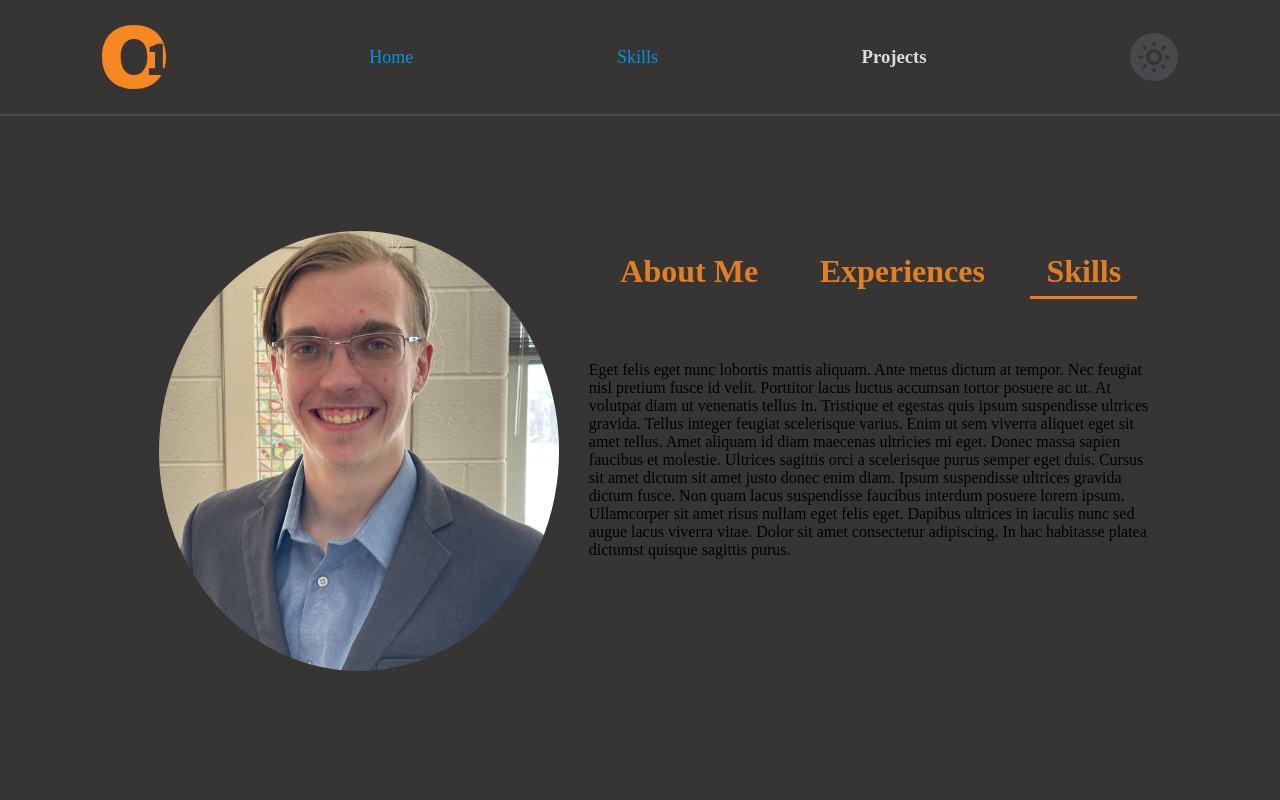
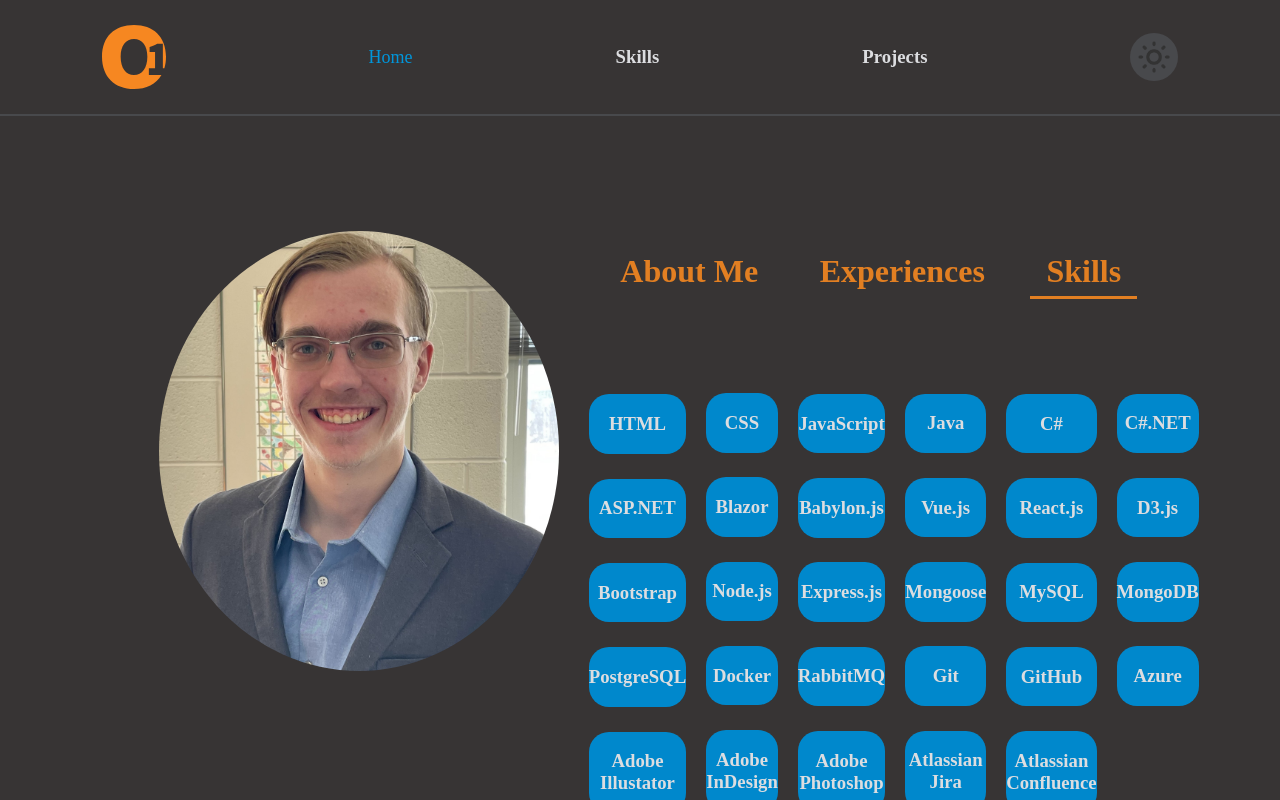
Before and after one commit to owood34/React_Website, a React (Create React App) app: page /projects in a window 1280 px wide. Both pictures are taken after a click on the element "Skills". Shown: the top 800 px of the page. Built offline with nearby package versions, Linux system fonts and the light colour scheme.

Commit message:
Created Skills

```diff
--- a/src/App.js
+++ b/src/App.js
@@ -1,10 +1,8 @@
-import { Route, Routes } from 'react-router-dom';
 import { useState, useRef } from 'react'
 import './css/themes/colors.css'
 import './css/themes/dark.css';
 import Navbar from './component/elements/Navbar.js';
 import Landing from './component/pages/Landing.js';
-import Skills from './component/pages/Skills.js';
 import Projects from './component/pages/Projects.js';
 import Footer from './component/elements/Footer.js';
 
@@ -13,10 +11,11 @@ const option = localStorage.getItem("option") || "dark";
 const App = () => {
   const [mode, setMode] = useState(option);
   const projectsRef = useRef(null);
+  const skillRef = useRef(null)
   return (
     <div className={mode}>
-      <Navbar option={option} state={setMode} refs={projectsRef}/>
-      <Landing/>
+      <Navbar option={option} state={setMode} refs={[projectsRef, skillRef]}/>
+      <Landing ref={skillRef}/>
       <Projects ref={projectsRef}/>
       <Footer/>
     </div>
--- a/src/component/elements/Navbar.js
+++ b/src/component/elements/Navbar.js
@@ -19,6 +19,7 @@ const Navbar = ({ option, state, refs }) => {
         setMode(newMode);
         state(newMode);
         changeDisplay(mode);
+        localStorage.setItem("option", newMode);
     }
 
     const scrollTo = (ref) => window.scrollTo({ top: ref.current.offsetTop, behavior: 'smooth'});
@@ -27,8 +28,8 @@ const Navbar = ({ option, state, refs }) => {
         <nav>
             <img src={logo} />
             <Link to="/"> Home </Link>
-            <Link to="/skills"> Skills </Link>
-            <h3 onClick={() => scrollTo(refs)}> Projects </h3>
+            <h3 onClick={() => scrollTo(refs[1])}> Skills </h3>
+            <h3 onClick={() => scrollTo(refs[0])}> Projects </h3>
             <img src={changeDisplay(mode)} className="changeDisplay" onClick={() => updateDisplay()} />
         </nav>
     );
--- a/src/component/elements/Skill.js
+++ b/src/component/elements/Skill.js
@@ -0,0 +1,11 @@
+import '../../css/elements/Skill.css';
+
+const Skill = ({ name }) => {
+    return (
+        <div className="skillCard">
+            <h3> {name} </h3>
+        </div>
+    )
+}
+
+export default Skill;
--- a/src/component/pages/Landing.js
+++ b/src/component/pages/Landing.js
@@ -1,18 +1,19 @@
-import { useRef, useState } from 'react';
+import { useRef, useState, forwardRef } from 'react';
 import photo from '../../images/professional_photo.jpg';
 import AboutMe from '../elements/AboutMe.js';
+import Skills from '../pages/Skills.js';
 import "../../css/pages/Landing.css";
 import Experiences from '../elements/Experiences.js';
 
-const Landing = () => {
+const Landing = forwardRef(({}, ref) => {
     const infoList = [
         <AboutMe/>,
         <Experiences/>,
-        "Eget felis eget nunc lobortis mattis aliquam. Ante metus dictum at tempor. Nec feugiat nisl pretium fusce id velit. Porttitor lacus luctus accumsan tortor posuere ac ut. At volutpat diam ut venenatis tellus in. Tristique et egestas quis ipsum suspendisse ultrices gravida. Tellus integer feugiat scelerisque varius. Enim ut sem viverra aliquet eget sit amet tellus. Amet aliquam id diam maecenas ultricies mi eget. Donec massa sapien faucibus et molestie. Ultrices sagittis orci a scelerisque purus semper eget duis. Cursus sit amet dictum sit amet justo donec enim diam. Ipsum suspendisse ultrices gravida dictum fusce. Non quam lacus suspendisse faucibus interdum posuere lorem ipsum. Ullamcorper sit amet risus nullam eget felis eget. Dapibus ultrices in iaculis nunc sed augue lacus viverra vitae. Dolor sit amet consectetur adipiscing. In hac habitasse platea dictumst quisque sagittis purus."
+        <Skills/>
     ]
 
     const aboutMeRef = useRef(null);
-    const [info, setInfo] = useState("");
+    const [info, setInfo] = useState(infoList[0]);
 
     const rotateInfo = (target, section = 0) => {
         [...aboutMeRef.current.getElementsByTagName("h1")].forEach((elm) => elm.classList.remove("highlighted"));
@@ -21,10 +22,10 @@ const Landing = () => {
     }
 
     return (
-        <div className='landing'>
+        <div className='landing' ref={ref}>
             <div className="about-me" ref={aboutMeRef}>
                 <img src={photo} className='me'></img>
-                <h1 onClick={(e) => rotateInfo(e.target)}> About Me </h1>
+                <h1 className="highlighted" onClick={(e) => rotateInfo(e.target)}> About Me </h1>
                 <h1 onClick={(e) => rotateInfo(e.target, 1)}> Experiences </h1>
                 <h1 onClick={(e) => rotateInfo(e.target, 2)}> Skills </h1>
             </div>
@@ -33,6 +34,6 @@ const Landing = () => {
             </div>
         </div>
     );
-}
+});
 
 export default Landing;
--- a/src/component/pages/Skills.js
+++ b/src/component/pages/Skills.js
@@ -1,8 +1,47 @@
+import Skill from '../elements/Skill.js';
+import '../../css/pages/Skills.css';
+
+const skills = [
+    { name: "HTML" },
+    { name: "CSS" },
+    { name: "JavaScript" },
+    { name: "Java" },
+    { name: "C#" },
+    { name: "C#.NET" },
+    { name: "ASP.NET" },
+    { name: "Blazor" },
+    { name: "Babylon.js" },
+    { name: "Vue.js" },
+    { name: "React.js" },
+    { name: "D3.js" },
+    { name: "Bootstrap" },
+    { name: "Node.js" },
+    { name: "Express.js" },
+    { name: "Mongoose" },
+    { name: "MySQL" },
+    { name: "MongoDB" },
+    { name: "PostgreSQL" },
+    { name: "Docker" },
+    { name: "RabbitMQ" },
+    { name: "Git" },
+    { name: "GitHub" },
+    { name: "Azure" },
+    { name: "Adobe Illustator" },
+    { name: "Adobe InDesign" },
+    { name: "Adobe Photoshop" },
+    { name: "Atlassian\n Jira" },
+    { name: "Atlassian Confluence" }
+];
+
+skills.forEach((s, i) => s.key = i);
+
 const Skills = () => {
     return (
-        <h1>
-            Skills Page
-        </h1>
+        <div className='skillList'>
+            {
+                skills.map((s) => <Skill name={s.name} key={s.key} />)
+            }
+        </div>
     );
 }
 
--- a/src/css/elements/Project.css
+++ b/src/css/elements/Project.css
@@ -12,7 +12,12 @@ div.small_project {
     background-color: var(--pantone-175-15C-75);
 }
 
-div.small_project::after, div.small_project::before {
+div.small_project:hover {
+    scale: 1.1;
+}
+
+div.small_project::after,
+div.small_project::before {
     content: "";
     position: absolute;
     top: 0;
--- /dev/null
+++ b/src/css/elements/Skill.css
@@ -0,0 +1,8 @@
+div.skillCard {
+    background-color: var(--pantone-112-8C-100);
+    text-align: center;
+    border-radius: 20px;
+    pointer-events: none;
+    width: 100%;
+    height: fit-content;
+}
--- a/src/css/pages/Projects.css
+++ b/src/css/pages/Projects.css
@@ -15,96 +15,6 @@ section {
     padding: 10px;
 }
 
-section img {
-    cursor: pointer;
+div.project section h1 {
+    font-size: xx-large;
 }
-
-section img:hover {
-    scale: 1.1;
-}
-
-label {
-    color: var(--pantone-175-15C-15);
-}
-
-div#sidebar {
-    position: relative;
-    display: flex;
-    flex-direction: row;
-    flex-wrap: wrap;
-    align-items: start;
-    justify-content: space-around;
-    padding: 50px 0 0 50px;
-    width: 90%;
-    aspect-ratio: 10 / 1;
-    background-color: var(--pantone-175-15C-75);
-    margin: auto;
-    margin-bottom: 50px;
-    gap: 20px;
-}
-
-div#sidebar h2 {
-    position: absolute;
-    top: 0%;
-    left: 5%;
-    font-size: 40px;
-    color: var(--pantone-24-8C-100);
-}
-
-div#sidebar div.content {
-    display: flex;
-    flex-direction: row;
-    flex-wrap: wrap;
-    align-items: baseline;
-    gap: 20px;
-    margin-top: 3%;
-}
-
-div#sidebar div.progress_bar {
-    display: flex;
-    flex-direction: column;
-    flex-wrap: wrap;
-}
-
-input[type="range"] {
-    width: 300px;
-}
-
-datalist {
-    display: flex;
-    flex-direction: column;
-    justify-content: space-between;
-    writing-mode: vertical-lr;
-    width: 300px;
-    margin-left: 10px;
-    color: var(--pantone-175-15C-15)
-}
-
-option {
-    padding: 0;
-    transform: rotate(-45deg);
-    pointer-events: none;
-}
-
-div#sidebar.revealed {
-    opacity: 1;
-    display: block;
-    animation: sidebar 1s forwards;
-}
-
-div#sidebar.hidden {
-    opacity: 0;
-    animation: sidebar 1s forwards;
-    display: none;
-}
-
-label {
-    display: flex;
-    flex-wrap: wrap;
-    flex-direction: column;
-}
-
-@keyframes sidebar {
-    0% { scale: 0.5; opacity: 0; }
-    100% { scale: 1; opacity: 1; }
-}
--- /dev/null
+++ b/src/css/pages/Skills.css
@@ -0,0 +1,5 @@
+div.skillList {
+    display: grid;
+    grid-template-columns: repeat(6, 1fr);
+    gap: 20px;
+}
```
